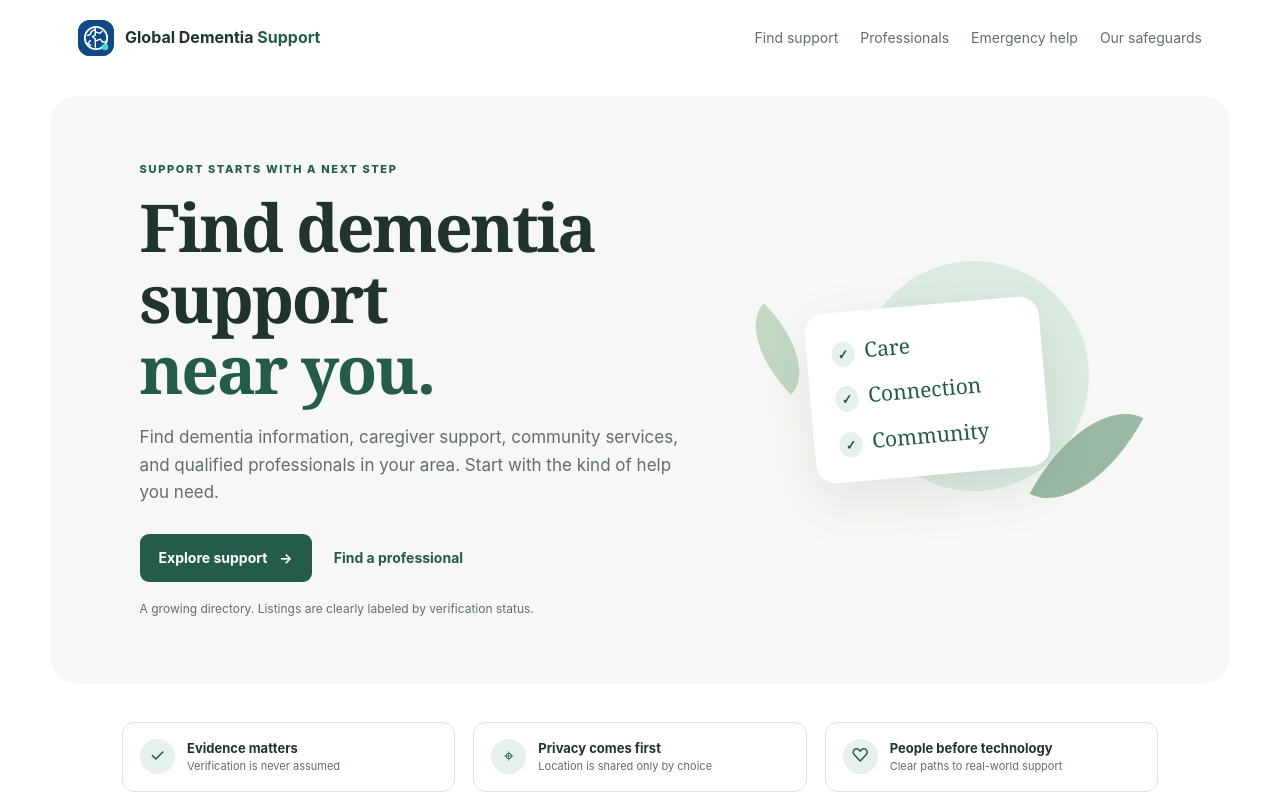
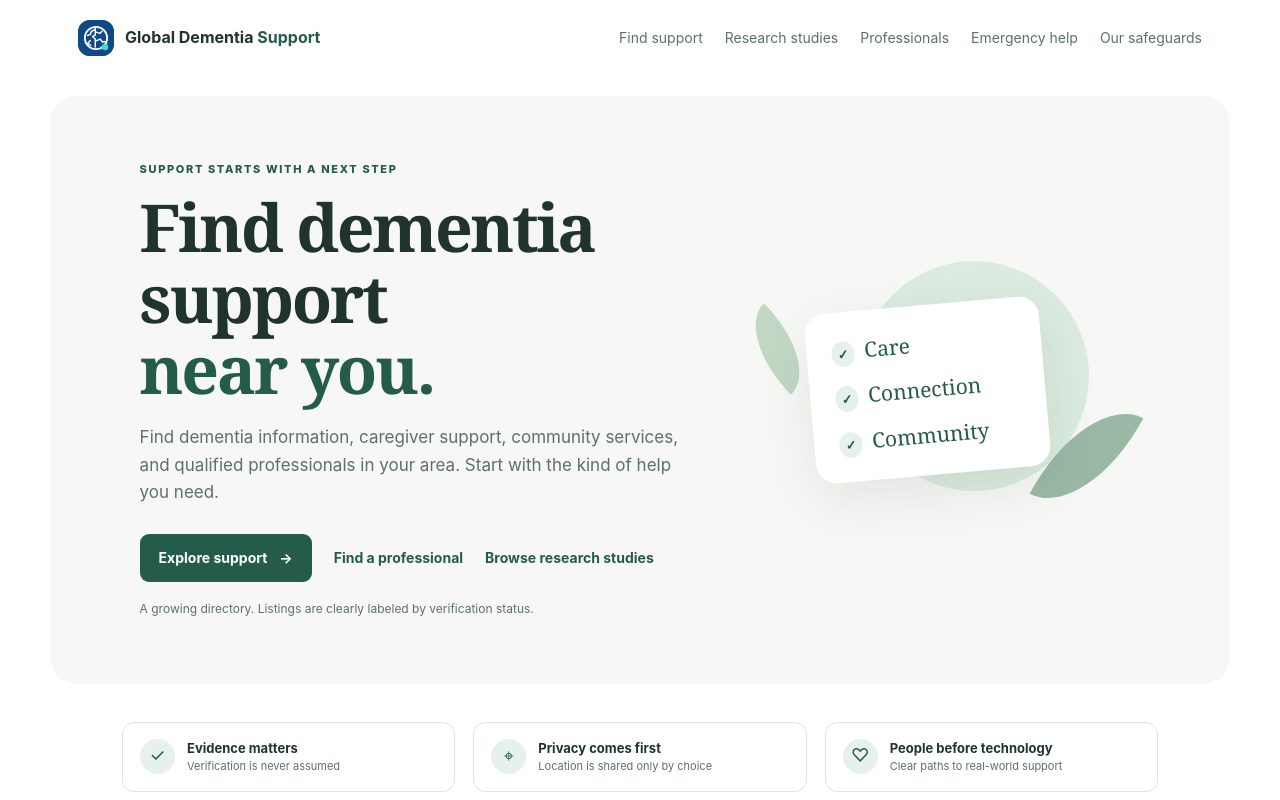
Before and after one commit to islamismylifebey-web/global-dementia-support, a website: page public/index.html in a window 1280 px wide. Shown: the top 800 px of the page. Drawn offline with Linux system fonts and the light colour scheme; no server answers.

Commit message:
Feature free clinical research search in the homepage navigation

```diff
--- a/public/index.html
+++ b/public/index.html
@@ -39,6 +39,7 @@
     </a>
     <nav aria-label="Main navigation">
       <a href="#find-help">Find support</a>
+      <a href="https://dementia-research.galorweb.works/">Research studies</a>
       <a href="#professionals">Professionals</a>
       <a href="#emergency">Emergency help</a>
       <a href="#safety">Our safeguards</a>
@@ -54,6 +55,7 @@
         <div class="hero-actions">
           <a class="button button-primary" href="#find-help">Explore support <span aria-hidden="true">→</span></a>
           <a class="text-link" href="#professionals">Find a professional</a>
+          <a class="text-link" href="https://dementia-research.galorweb.works/">Browse research studies</a>
         </div>
         <p class="hero-note">A growing directory. Listings are clearly labeled by verification status.</p>
       </div>
```
